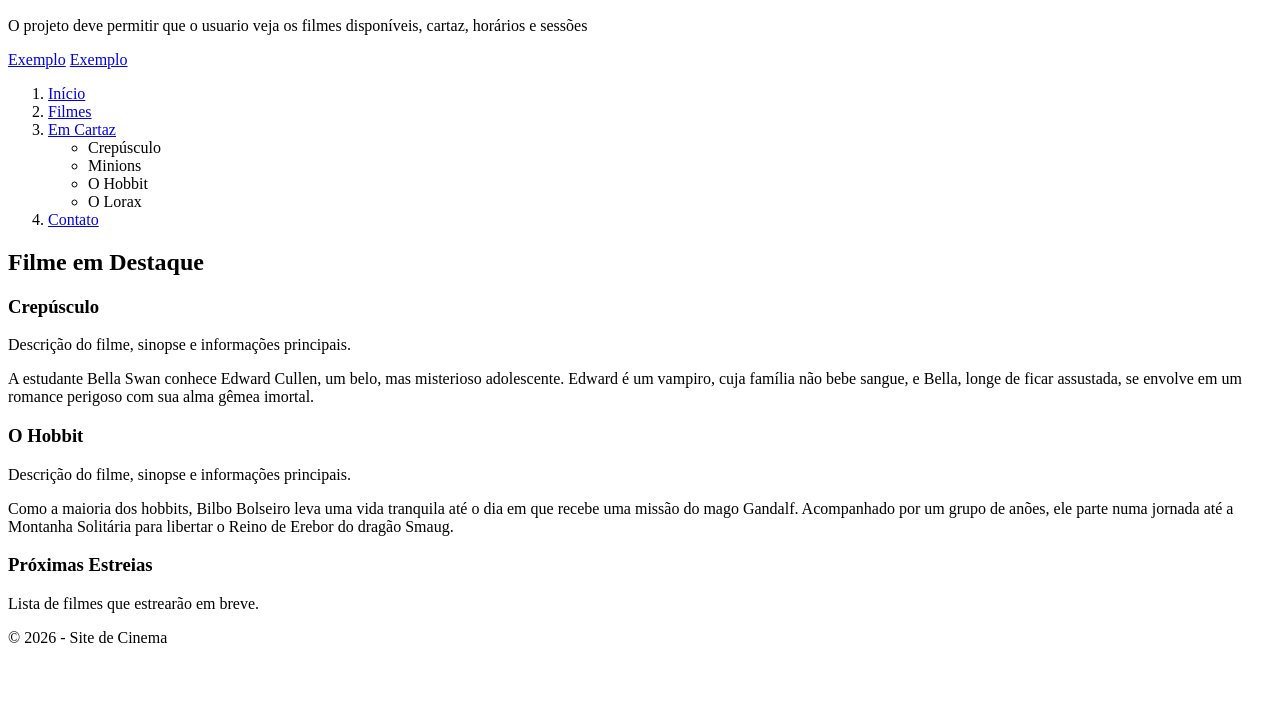
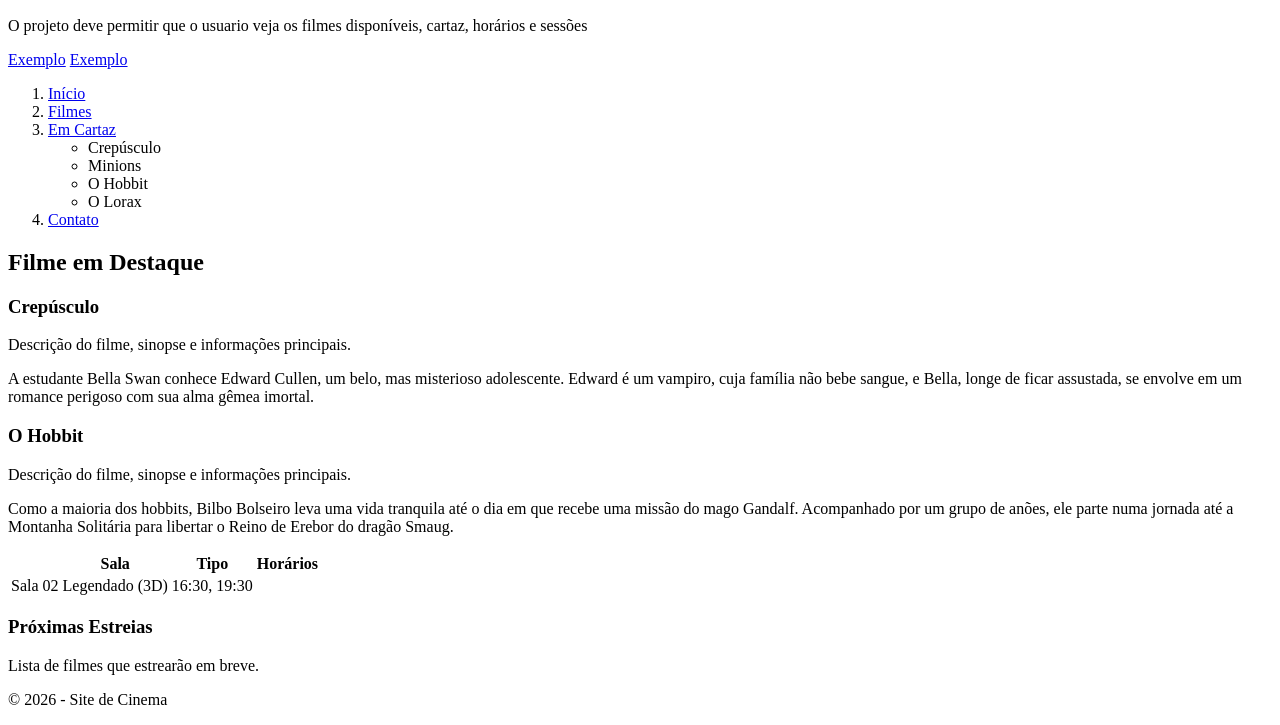
Before and after one commit to Androrc/cinema, a plain HTML site: page cinema.html in a window 1280 px wide. Shown: the part 138-863 px from the top of the page. Before the commit the page ends 801 px from the top, so only its background shows below. Drawn offline with Linux system fonts and the light colour scheme.

Commit message:
uptd: table

```diff
--- a/cinema.html
+++ b/cinema.html
@@ -39,9 +39,28 @@
                 <h3>Crepúsculo</h3>
                 <p>Descrição do filme, sinopse e informações principais.</p>
                 <p>A estudante Bella Swan conhece Edward Cullen, um belo, mas misterioso adolescente. Edward é um vampiro, cuja família não bebe sangue, e Bella, longe de ficar assustada, se envolve em um romance perigoso com sua alma gêmea imortal.</p>
+
                 <h3>O Hobbit</h3>
                 <p>Descrição do filme, sinopse e informações principais.</p>
                 <p>Como a maioria dos hobbits, Bilbo Bolseiro leva uma vida tranquila até o dia em que recebe uma missão do mago Gandalf. Acompanhado por um grupo de anões, ele parte numa jornada até a Montanha Solitária para libertar o Reino de Erebor do dragão Smaug.</p>
+            <table>
+                <thead>
+                    <tbody
+                    <tr>
+                        <th>
+                            <th>Sala</th>
+                            <th>Tipo</th>
+                            <th>Horários</th>
+                        </th>
+                    </tr>
+                    <tr>
+                        <td>Sala 02</td>
+                        <td>Legendado (3D)</td>
+                        <td>16:30, 19:30</td>
+                    </tr>
+                    </tbody>
+                </thead>
+            </table>
             </article>
         </section>
     </main>
```
